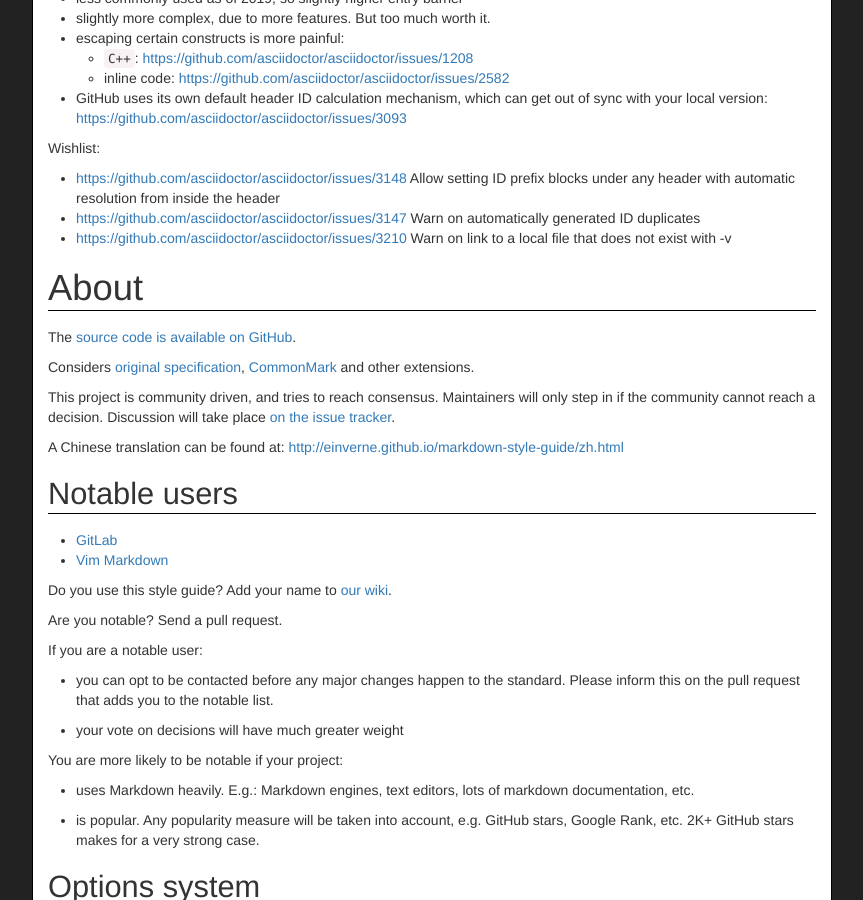
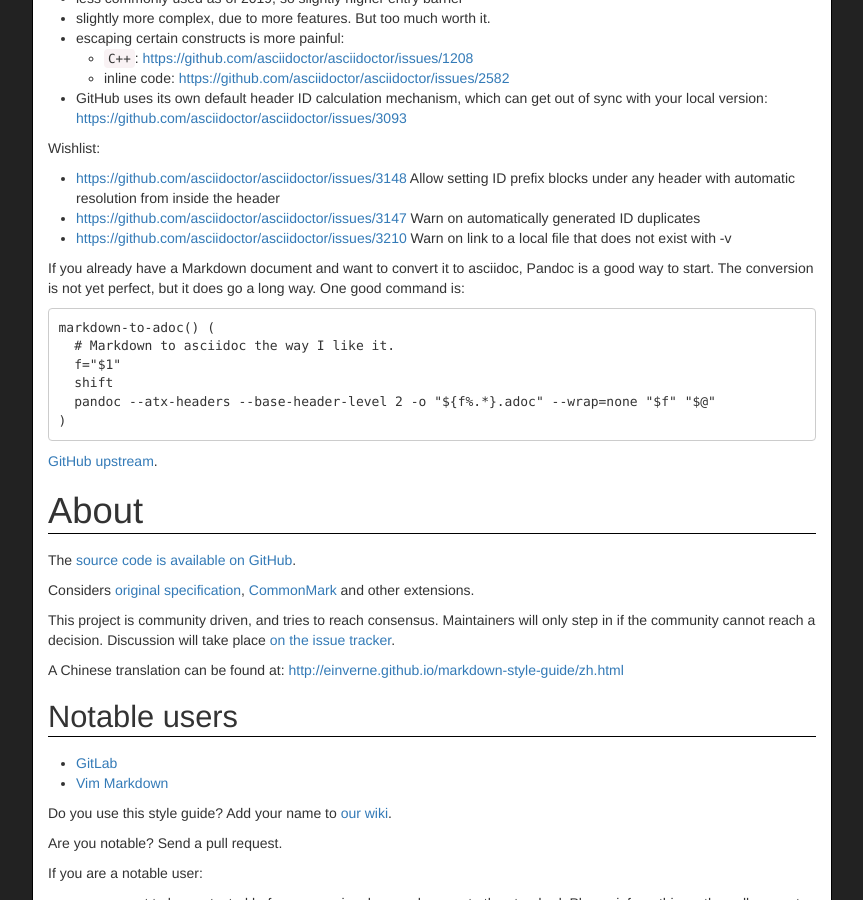
Before and after one commit to cirosantilli/markdown-style-guide, a Jekyll site: the page built from index.md, in a window 1280 px wide and 900 px high, scrolled down 2759 px. Shown: the whole window, without its empty margins (208-1071 px from the left). Built offline with Jekyll 4.4.1, drawn with Linux system fonts in a browser that asks for light colours; nearby versions of some CDN libraries.

Commit message:
pandoc for md to adoc conversion

```diff
--- a/index.md
+++ b/index.md
@@ -74,6 +74,19 @@ Wishlist:
 - <https://github.com/asciidoctor/asciidoctor/issues/3147> Warn on automatically generated ID duplicates
 - <https://github.com/asciidoctor/asciidoctor/issues/3210> Warn on link to a local file that does not exist with -v
 
+If you already have a Markdown document and want to convert it to asciidoc,
+Pandoc is a good way to start. The conversion is not yet perfect, but it does go a long way.
+One good command is:
+
+    markdown-to-adoc() (
+      # Markdown to asciidoc the way I like it.
+      f="$1"
+      shift
+      pandoc --atx-headers --base-header-level 2 -o "${f%.*}.adoc" --wrap=none "$f" "$@"
+    )
+
+[GitHub upstream](https://github.com/cirosantilli/dotfiles/blob/81f668749ef317371154e84a974fb4a1d7af6ca3/home/.bashrc#L391).
+
 ## About
 
 The [source code is available on GitHub]({{ site.github }}).
```
